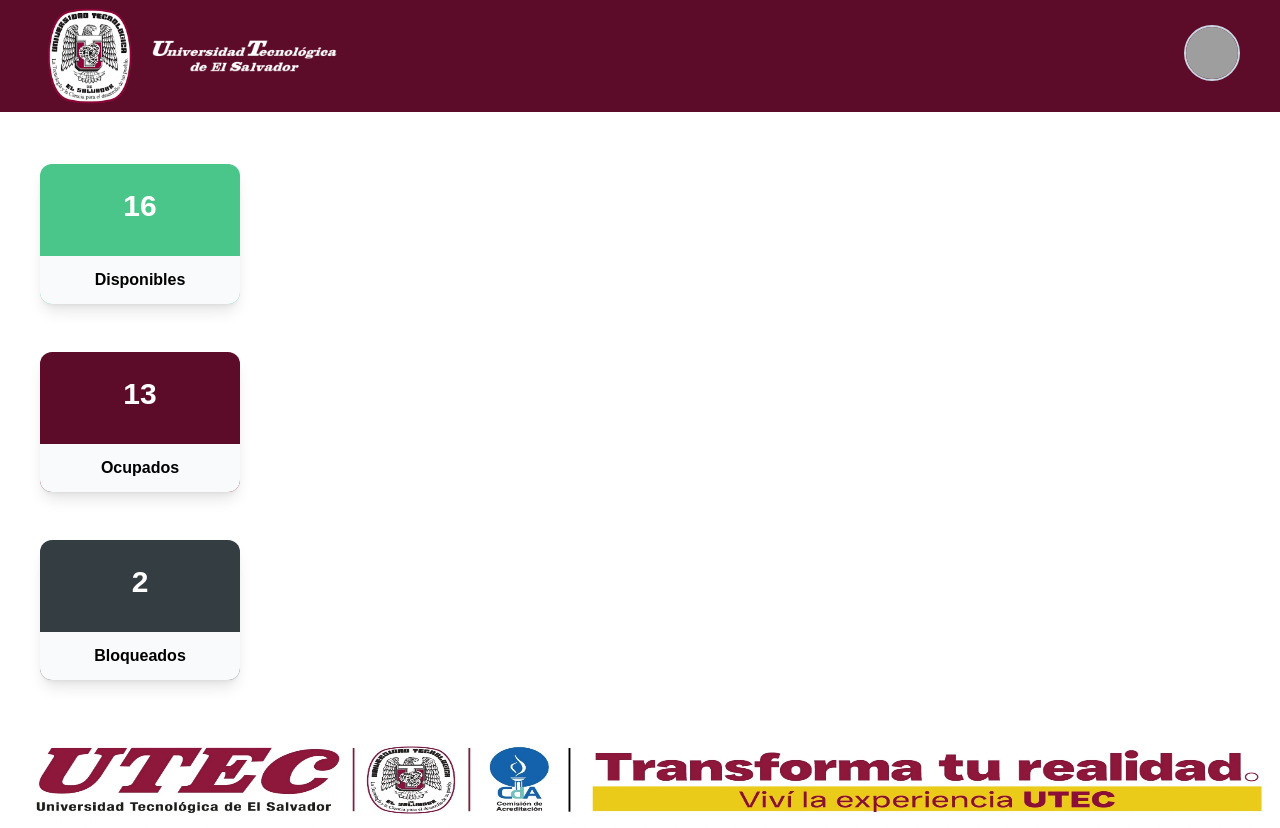
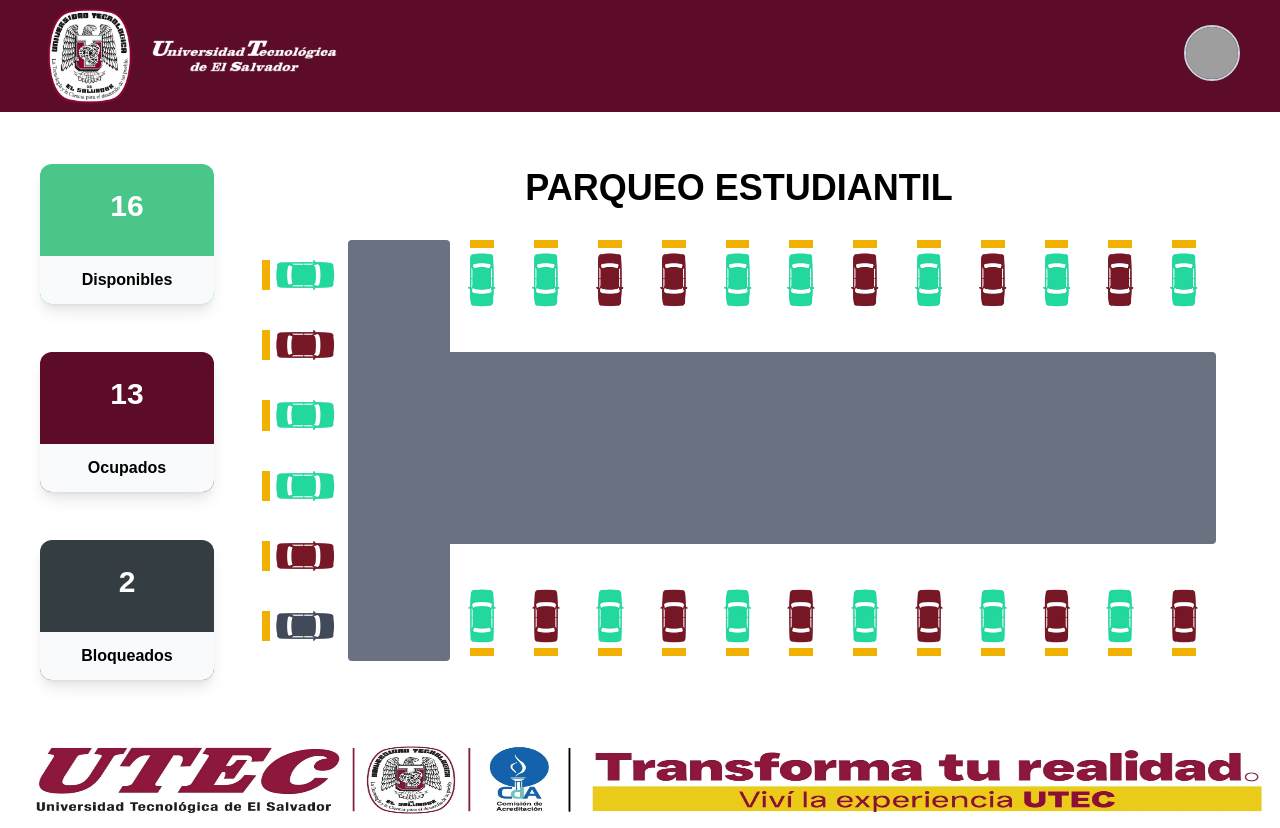
Before and after one commit to cruzito-x/monitoreo-utec, a React (Vite) app: page /home in a window 1280 px wide. Built offline with nearby package versions, Linux system fonts and the light colour scheme; grey boxes are pictures that could not be loaded.

Commit message:
Parking position fixed

```diff
--- a/src/views/home/Home.jsx
+++ b/src/views/home/Home.jsx
@@ -8,10 +8,15 @@
     <div className="min-h-screen flex flex-col">
       <Top />
 
-      <main className="flex-1 px-10 py-8">
-        <Cards />
-        {/* <Parking /> */}
+      <main className="flex-1 px-4 sm:px-6 lg:px-10 py-8">
+        <div className="flex flex-col lg:flex-row gap-6">
+          <Cards />
+          <div className="flex">
+            <Parking />
+          </div>
+        </div>
       </main>
+
       <Bottom />
     </div>
   );
```
